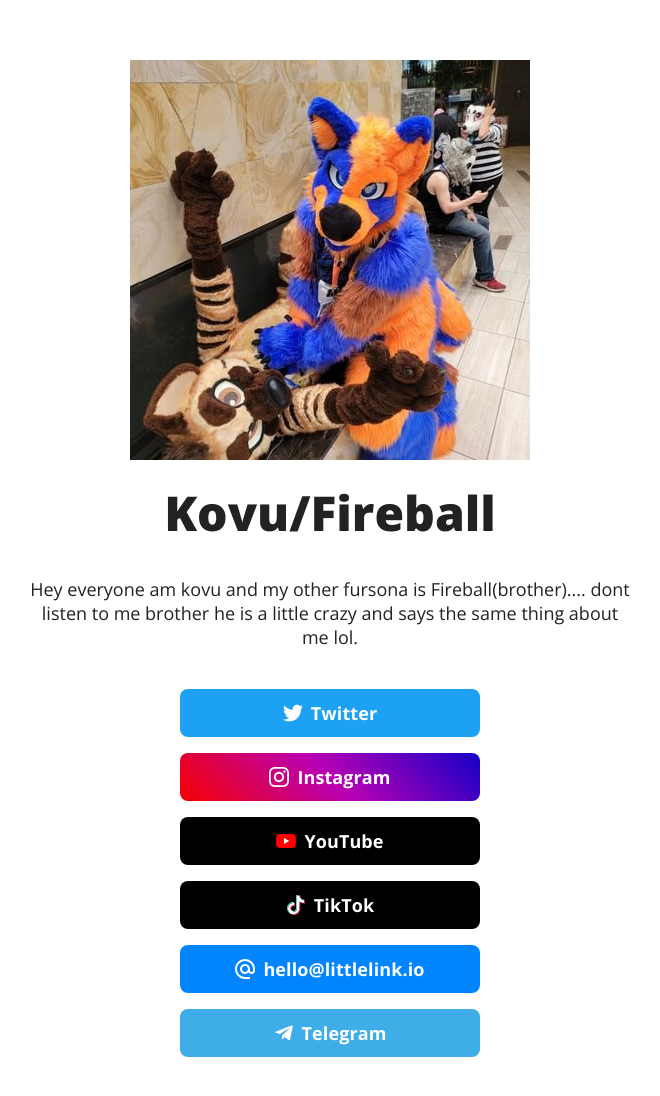
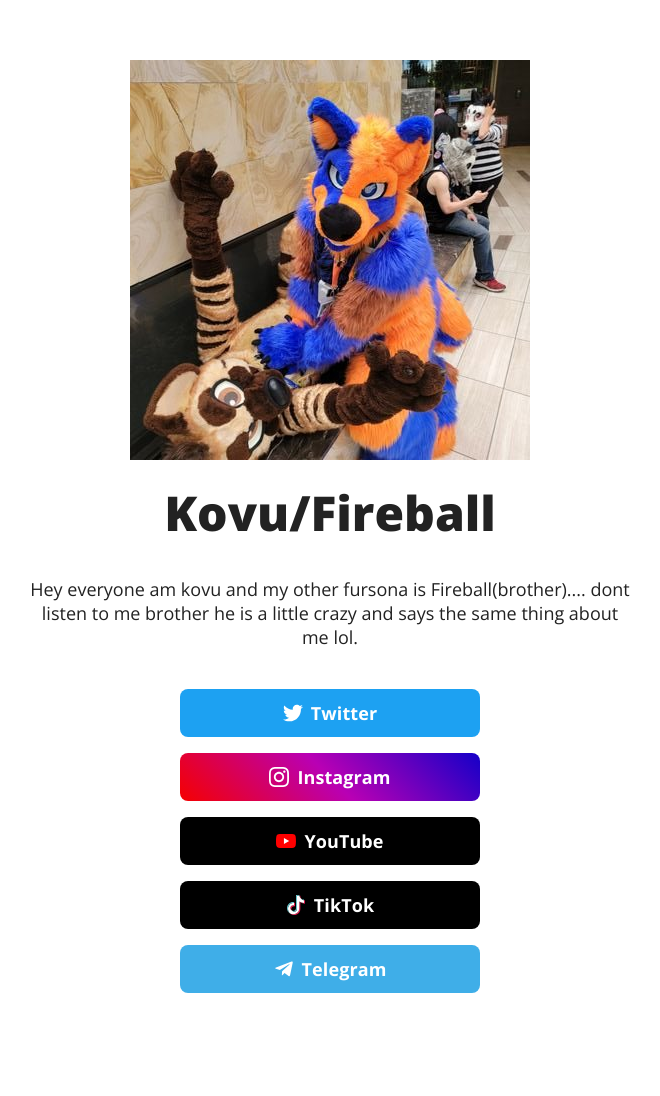
Before and after one commit to furtreexyz/kovu, a plain HTML site: page index.html in a window 1280 px wide. Shown: the whole page, without its empty margins (310-970 px from the left). After the commit the page ends 1057 px from the top, so only its background shows below. Drawn offline with nearby package versions, Linux system fonts and the light colour scheme.

Commit message:
turn off.

```diff
--- a/index.html
+++ b/index.html
@@ -157,11 +157,7 @@
 
         <!-- Email -->
         <!-- <a class="button button-default" href="#" target="_blank" rel="noopener"><img class="icon" src="icons/email.svg" alt="Email Icon">hello@littlelink.io</a>
-          <br>
-
-        <!-- Email Alternative -->
-        <a class="button button-default" href="#" target="_blank" rel="noopener"><img class="icon" src="icons/email_alt.svg" alt="Email Icon">hello@littlelink.io</a>
-          <br>
+          <br> -->
 
         <!-- Telegram -->
         <a class="button button-telegram" href="https://t.me/kovu342" target="_blank" rel="noopener"><img class="icon" src="icons/telegram.svg" alt="Telegram Logo">Telegram</a>
```
